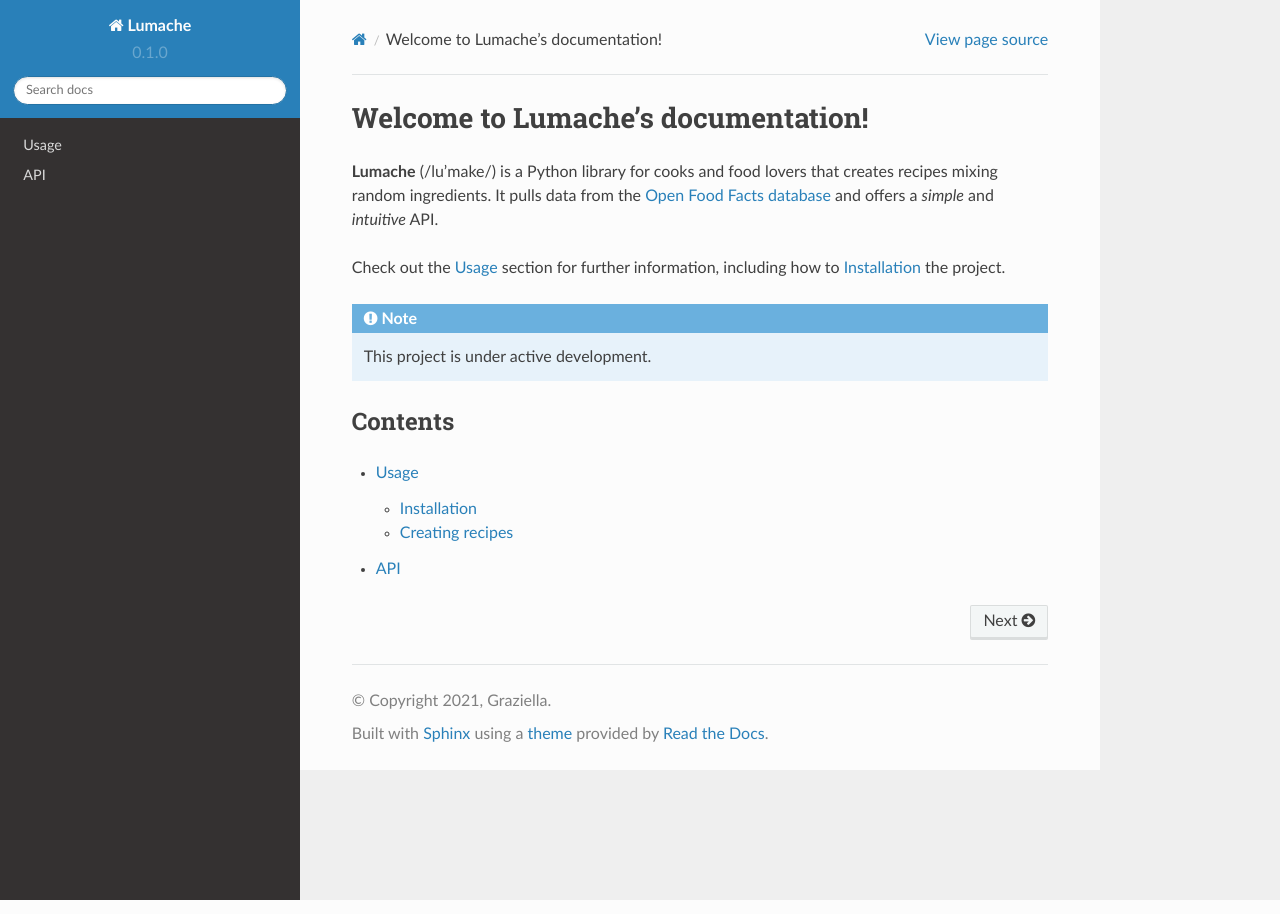
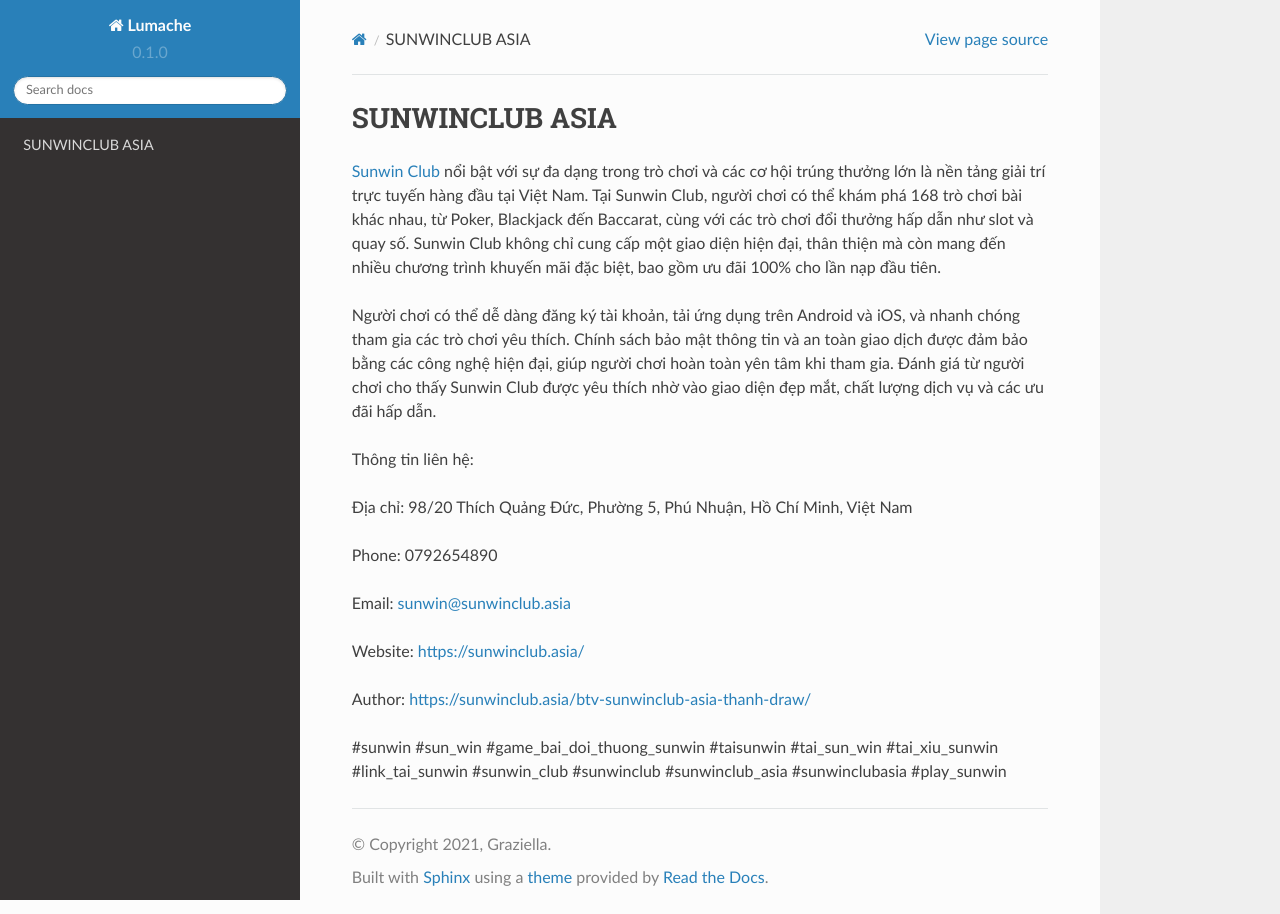
Before and after one commit to vqtranquocthuan424/sunwinclubasia, a Sphinx documentation site: the page built from docs/source/index.rst, in a window 1280 px wide. Built offline with Sphinx 7.4.7 and the Read the Docs theme 2.0.0, drawn with Linux system fonts in a browser that asks for light colours.

Commit message:
Update index.rst

```diff
--- a/docs/source/index.rst
+++ b/docs/source/index.rst
@@ -1,22 +1,20 @@
-Welcome to Lumache's documentation!
+SUNWINCLUB ASIA
 ===================================
 
-**Lumache** (/lu'make/) is a Python library for cooks and food lovers
-that creates recipes mixing random ingredients.
-It pulls data from the `Open Food Facts database <https://world.openfoodfacts.org/>`_
-and offers a *simple* and *intuitive* API.
+`Sunwin Club <https://sunwinclub.asia/>`_ nổi bật với sự đa dạng trong trò chơi và các cơ hội trúng thưởng lớn là nền tảng giải trí trực tuyến hàng đầu tại Việt Nam. Tại Sunwin Club, người chơi có thể khám phá 168 trò chơi bài khác nhau, từ Poker, Blackjack đến Baccarat, cùng với các trò chơi đổi thưởng hấp dẫn như slot và quay số. Sunwin Club không chỉ cung cấp một giao diện hiện đại, thân thiện mà còn mang đến nhiều chương trình khuyến mãi đặc biệt, bao gồm ưu đãi 100% cho lần nạp đầu tiên.
 
-Check out the :doc:`usage` section for further information, including
-how to :ref:`installation` the project.
+Người chơi có thể dễ dàng đăng ký tài khoản, tải ứng dụng trên Android và iOS, và nhanh chóng tham gia các trò chơi yêu thích. Chính sách bảo mật thông tin và an toàn giao dịch được đảm bảo bằng các công nghệ hiện đại, giúp người chơi hoàn toàn yên tâm khi tham gia. Đánh giá từ người chơi cho thấy Sunwin Club được yêu thích nhờ vào giao diện đẹp mắt, chất lượng dịch vụ và các ưu đãi hấp dẫn.
 
-.. note::
+Thông tin liên hệ:
 
-   This project is under active development.
+Địa chỉ: 98/20 Thích Quảng Đức, Phường 5, Phú Nhuận, Hồ Chí Minh, Việt Nam
 
-Contents
---------
+Phone: 0792654890
 
-.. toctree::
+Email: sunwin@sunwinclub.asia
 
-   usage
-   api
+Website: https://sunwinclub.asia/
+
+Author: https://sunwinclub.asia/btv-sunwinclub-asia-thanh-draw/
+
+#sunwin #sun_win #game_bai_doi_thuong_sunwin #taisunwin #tai_sun_win #tai_xiu_sunwin #link_tai_sunwin #sunwin_club #sunwinclub #sunwinclub_asia #sunwinclubasia #play_sunwin
```
